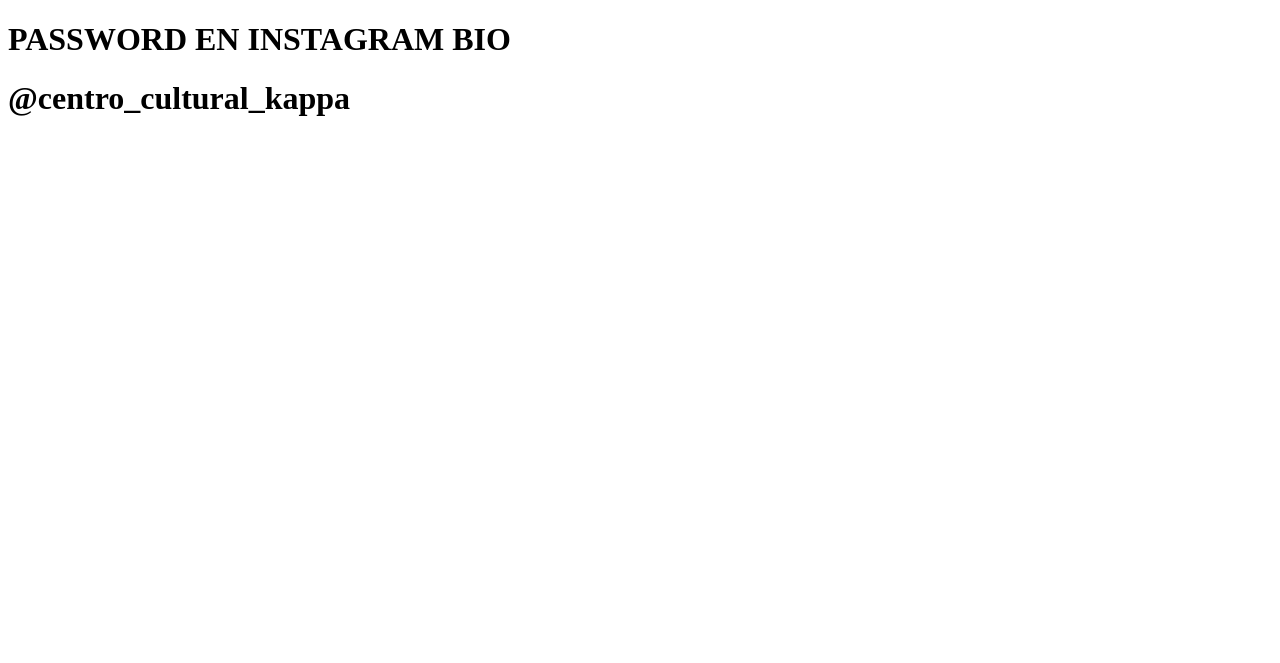
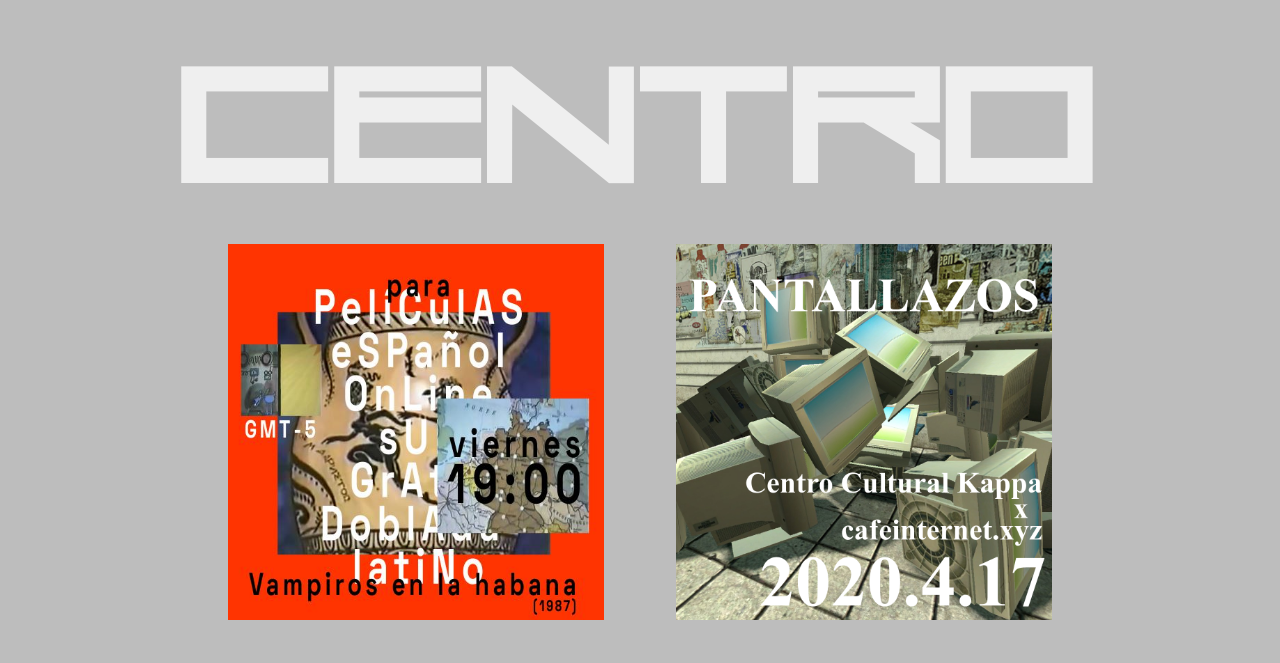
Before and after one commit to centroCulturalKappa/instrucciones, a plain HTML site: page screen/index.html in a window 1280 px wide. Drawn offline with Linux system fonts and the light colour scheme.

Commit message:
intento js

```diff
--- a/screen/index.html
+++ b/screen/index.html
@@ -3,9 +3,35 @@
   <head>
     <meta charset="utf-8">
     <title>loading screen</title>
+    <script type="text/javascript" src="screen.js"></script>
+    <link rel="stylesheet" type="text/css" href="screen.css" media="screen"/>
   </head>
   <body>
-    <h1>PASSWORD EN INSTAGRAM BIO</h1>
-    <h1>@centro_cultural_kappa</h1>
+    <div id="titlePassword">
+      <h1 id="h1Password">@</h1>
+      <!-- <h2>@centro_cultural_kappa</h2> -->
+    </div>
+    <div id="centerWrap">
+      <div id="centerImg">
+        <img src="peli_2.jpg" alt="">
+        <!-- <h3>01/05/2020</h3> -->
+        <!-- <h3>@cloobsolo</h3> -->
+
+      </div>
+      <div id="centerImg">
+        <img src="pantallazos.jpg" alt="">
+        <!-- <h3>Vampiros en la habana (1987)</h3>
+        <p>
+          Ciclo de cine:
+          “PELICULA ESPAÑOL ONLINE SUB GRATIS DOBLADA LATINO”
+        </p>
+        <p>
+          Segunda proyección dentro del Centro Cultural Kappa
+          <br>
+          Selección de @cloobsolo
+        </p> -->
+      </div>
+
+    </div>
   </body>
 </html>
--- /dev/null
+++ b/screen/screen.css
@@ -0,0 +1,49 @@
+body{
+  background-color: hsl(0, 100%, 50%);
+  margin: 0;
+  overflow: hidden;
+}
+@font-face {
+  font-family: 'FerriteCoreDX-Black';
+  src: url('ttf/FerriteCoreDX-Black.ttf') format('truetype');
+}
+
+#titlePassword{
+  top: 10px;
+  position: relative;
+  left: 50%;
+  transform: translate(-50%,0);
+  text-align: center;
+  font-family: "FerriteCoreDX-Black";
+  font-size: 5.4em;
+  color: white;
+  /* display: flex; */
+}
+#titlePassword h1, h2{
+  margin: 0;
+}
+#centerWrap{
+    position: absolute;
+    display: flex;
+    width: 70vw;
+    left: 50%;
+    transform: translate(-50%,0);
+    align-content: center;
+}
+
+#centerImg{
+  margin: 4%;
+  width: 100%;
+
+}
+#centerImg img{
+  width: 100%;
+  object-fit: contain;
+    /* margin: 2%; */
+}
+#centerImg h3{
+  margin: 0;
+  text-align: center;
+  font-family: "FerriteCoreDX-Black";
+  background-color: rgb(0,255,0);
+}
--- /dev/null
+++ b/screen/screen.js
@@ -0,0 +1,25 @@
+window.onload = function(){
+  var increase = 0;
+  var increase2 = 0;
+  var sinIncrease;
+  var cosIncrease;
+  setInterval(function(){
+    increase2 = (increase2+1);
+    sinIncrease = ((Math.sin(increase2*0.01)*0.5+0.5)*100);
+    cosIncrease = ((Math.cos(increase2*0.01)*0.5+0.5)*100);
+    var ranColor = Math.floor(Math.random()*100);
+    document.body.style.backgroundColor = "hsl("+0+", 0%, "+sinIncrease+"%)";
+    document.getElementById('titlePassword').style.color = "hsl("+0+", 0%, "+cosIncrease+"%)";
+    document.getElementById('centerWrap').style.color = "hsl("+0+", 0%, "+cosIncrease+"%)";
+    // console.log('HOLA');
+  }, 100);
+  var arrayKappa = ['@','CENTRO','CULTURAL','KAPPA'];
+  setInterval(function(){
+    increase = (increase+1)%arrayKappa.length;
+    document.getElementById('h1Password').innerHTML = arrayKappa[increase];
+
+    // console.log('HOLA');
+  }, 1000);
+
+
+};
```
Also changed, not shown: screen/pantallazos.jpg (added), screen/peli_2.JPG (added), screen/rocola.JPG (added), screen/ttf/FerriteCore-Regular.ttf (added), screen/ttf/FerriteCoreDX-Black.ttf (added), screen/ttf/FerriteCoreDX-Display.ttf (added), screen/ttf/FerriteCoreDX-Light.ttf (added), screen/ttf/FerriteCoreDX-Medium.ttf (added), screen/ttf/FerriteCoreDX-Regular.ttf (added).
